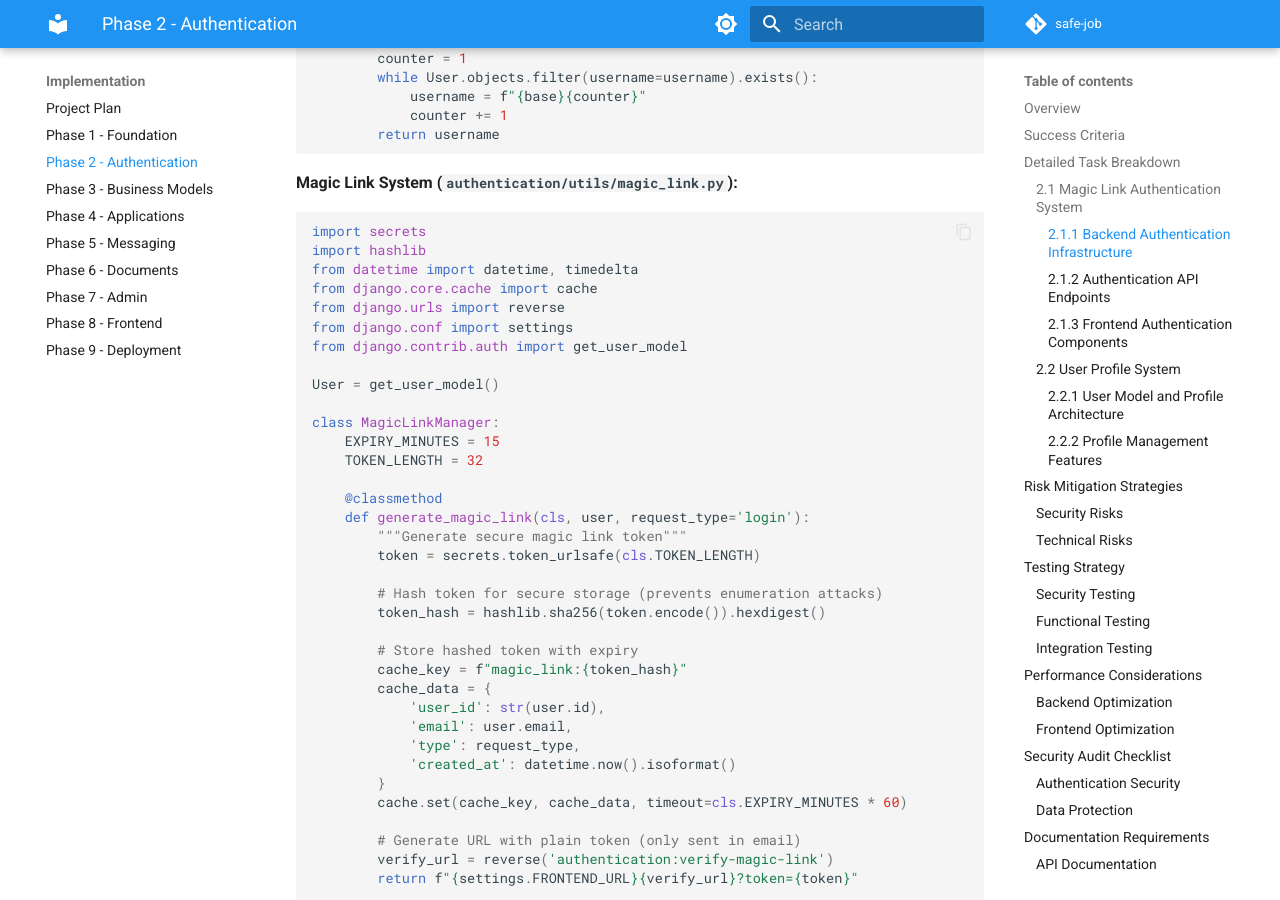
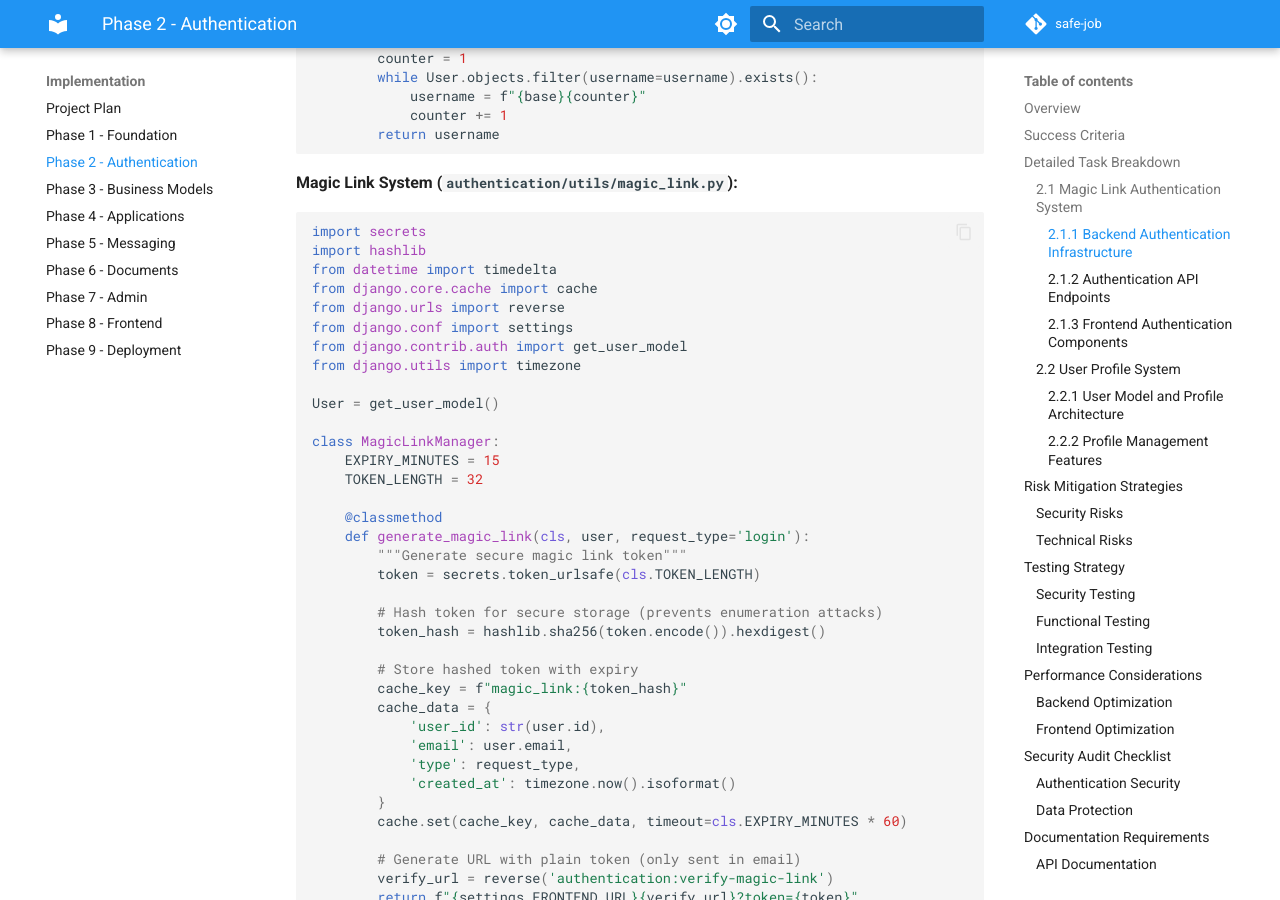
Before and after one commit to bartczak-pa/safe-job, an MkDocs documentation site: the page built from docs/phases/phase-2-authentication.md, in a window 1280 px wide and 900 px high, scrolled down 2273 px. Built offline with MkDocs 1.6.1 and Material for MkDocs 9.7.7, drawn with Linux system fonts in a browser that asks for light colours; comment, search, counter and statistics services are not loaded; the version menu is left out.

Commit message:
Address CodeRabbit security and documentation feedback
- Add MODE ARG/ENV to Dockerfile with prod default for better container self-documentation
- Fix timezone-aware timestamps in magic link documentation using django.utils.timezone
- Add missing datetime/timezone imports to authentication documentation
- Remove duplicate expires_at from token metadata to avoid redundancy
- Improve security documentation with proper import statements

🤖 Generated with [Claude Code](https://claude.ai/code)

Co-Authored-By: Claude <noreply@anthropic.com>

````diff
--- a/docs/phases/phase-2-authentication.md
+++ b/docs/phases/phase-2-authentication.md
@@ -95,11 +95,12 @@ class User(AbstractBaseUser, PermissionsMixin):
 ```python
 import secrets
 import hashlib
-from datetime import datetime, timedelta
+from datetime import timedelta
 from django.core.cache import cache
 from django.urls import reverse
 from django.conf import settings
 from django.contrib.auth import get_user_model
+from django.utils import timezone
 
 User = get_user_model()
 
@@ -121,7 +122,7 @@ class MagicLinkManager:
             'user_id': str(user.id),
             'email': user.email,
             'type': request_type,
-            'created_at': datetime.now().isoformat()
+            'created_at': timezone.now().isoformat()
         }
         cache.set(cache_key, cache_data, timeout=cls.EXPIRY_MINUTES * 60)
 
````
Also changed, not shown: docs/architecture/authentication.md (+1 -1 lines), 1 other file.
